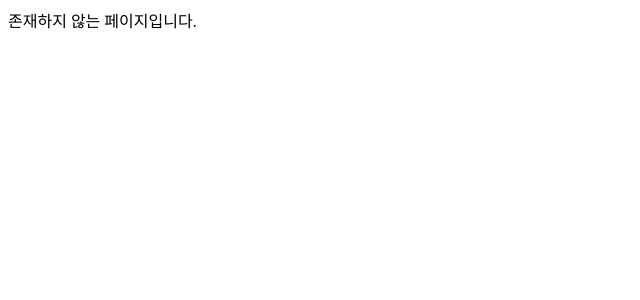
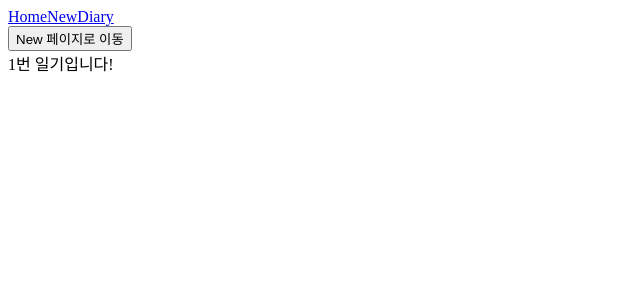
Before and after one commit to Jayden6849/react-study, a React (Vite) app in the folder section12/: page /diary/1 in a window 1280 px wide. Shown: the top 300 px of the page, without its empty margins (0-640 px from the left). Built offline with nearby package versions, Linux system fonts and the light colour scheme.

Commit message:
[Jayden] feat: 동적 라우팅 - URL 파라미터, 쿼리 스트링

```diff
--- a/section12/src/App.jsx
+++ b/section12/src/App.jsx
@@ -1,5 +1,5 @@
 import './App.css';
-import { Routes, Route} from "react-router-dom";
+import { Routes, Route, Link, useNavigate } from "react-router-dom";
 import Home from "./pages/Home";
 import New from "./pages/New";
 import Diary from "./pages/Diary";
@@ -9,14 +9,27 @@
 // 2. "/new" : 새로운 일기를 작성하는 New 페이지
 // 3. "/diary" : 일기를 상세히 조회하는 Diary 페이지
 function App() {
+  const nav = useNavigate();
+
+  const onClickButton = () => {
+    nav("/new");
+  };
 
   return (
+    <>
+    <div>
+      <Link to={"/"}>Home</Link>
+      <Link to={"/new"}>New</Link>
+      <Link to={"/diary"}>Diary</Link>
+    </div>
+    <button onClick={onClickButton}>New 페이지로 이동</button>
     <Routes>
       <Route path="/" element={<Home />} />
       <Route path="/new" element={<New />} />
-      <Route path="/diary" element={<Diary />} />
+      <Route path="/diary/:id" element={<Diary />} />
       <Route path="*" element={<Notfound />} />
     </Routes>
+    </>
   );
 
 }
--- a/section12/src/pages/Diary.jsx
+++ b/section12/src/pages/Diary.jsx
@@ -1,7 +1,11 @@
+import { useParams } from "react-router-dom";
+
 const Diary = () => {
+    const params = useParams();
+
     return (
         <div>
-            DiaryPage
+            {params.id}번 일기입니다!
         </div>
     );
 };
--- a/section12/src/pages/Home.jsx
+++ b/section12/src/pages/Home.jsx
@@ -1,4 +1,11 @@
+import { useSearchParams } from "react-router-dom";
+
 const Home = () => {
+    const [params, setParams] = useSearchParams();
+
+    // params.get("value");
+    // -> localhost:5173/?value=____ : 해당하는 값을 가리키게 됨
+
     return (
         <div>
             HomePage
```
